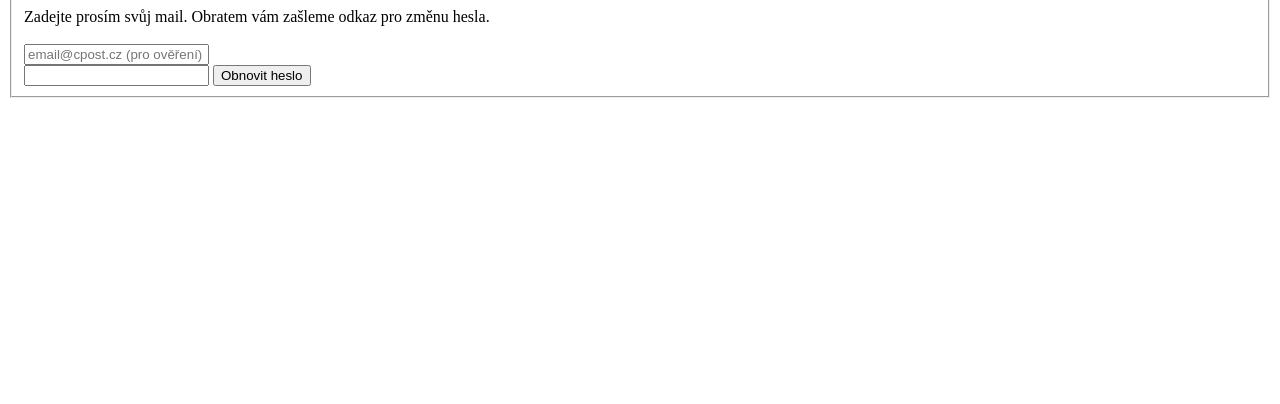
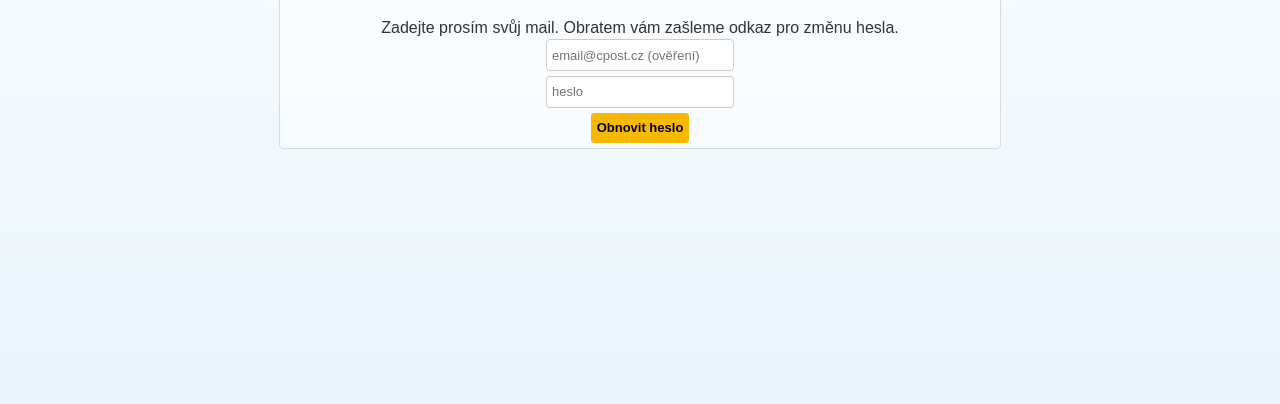
Before and after one commit to ApplePie420/ceskaposta.club, a website: page public/zmenit-heslo.html in a window 1280 px wide. Shown: the part 396-800 px from the top of the page. Drawn offline with Linux system fonts and the light colour scheme.

Commit message:
some fixes?

```diff
--- a/public/zmenit-heslo.html
+++ b/public/zmenit-heslo.html
@@ -1,11 +1,14 @@
 <!DOCTYPE html>
 <html lang="en">
+
 <head>
     <meta charset="UTF-8">
     <meta http-equiv="X-UA-Compatible" content="IE=edge">
     <meta name="viewport" content="width=, initial-scale=1.0">
     <title>Česká Pošta club - Změna hesla</title>
+    <link rel="stylesheet" href="style.css">
 </head>
+
 <body>
     <div class="container">
         <a href="/">
@@ -16,18 +19,17 @@
             <h2>
                 Obnovit heslo
             </h2>
-            <br>
             Zadejte prosím svůj mail. Obratem vám zašleme odkaz pro změnu hesla.
-            <br>
-            <br>
             <form action="/postResetPassword" method="POST">
-                <input type="email" name="email" id="email" placeholder="email@cpost.cz (pro ověření)" required
+                <input type="email" name="email" id="email" placeholder="email@cpost.cz (ověření)" required
                     oninvalid="this.setCustomValidity('Zadejte prosím mail v platném formátu.')">
                 <br>
-                <input type="password" name="password" required>
+                <input type="password" name="password" placeholder="heslo" required>
+                <br>
                 <input type="submit" value="Obnovit heslo">
             </form>
         </fieldset>
     </div>
 </body>
+
 </html>
```
Also changed, not shown: public/email-odeslan.html (+3 -0 lines).
